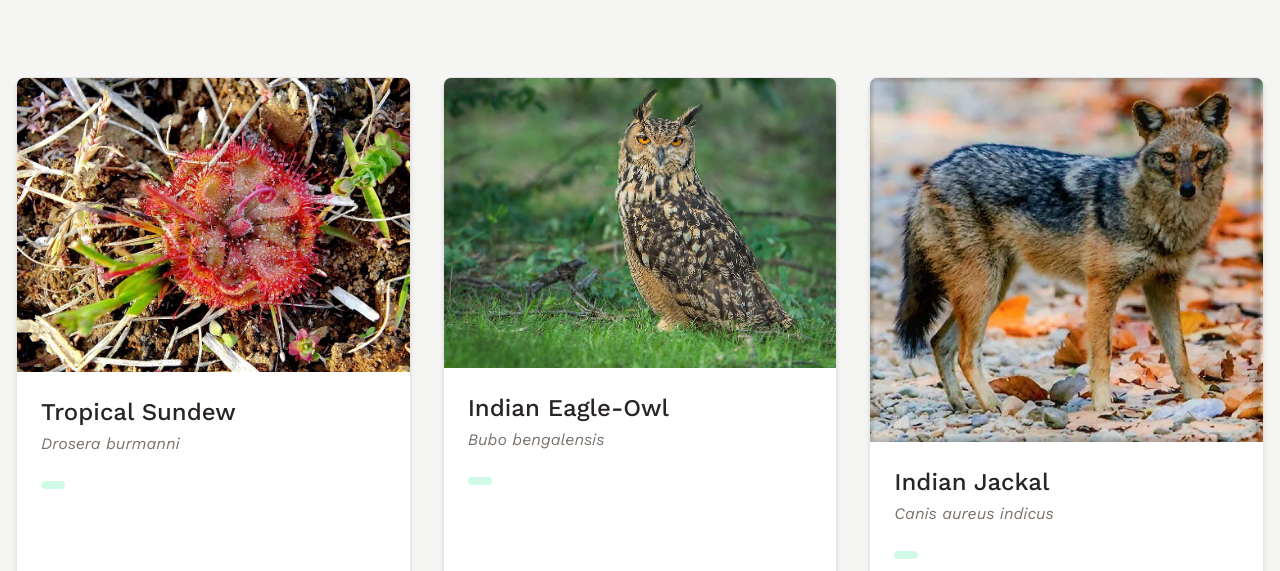
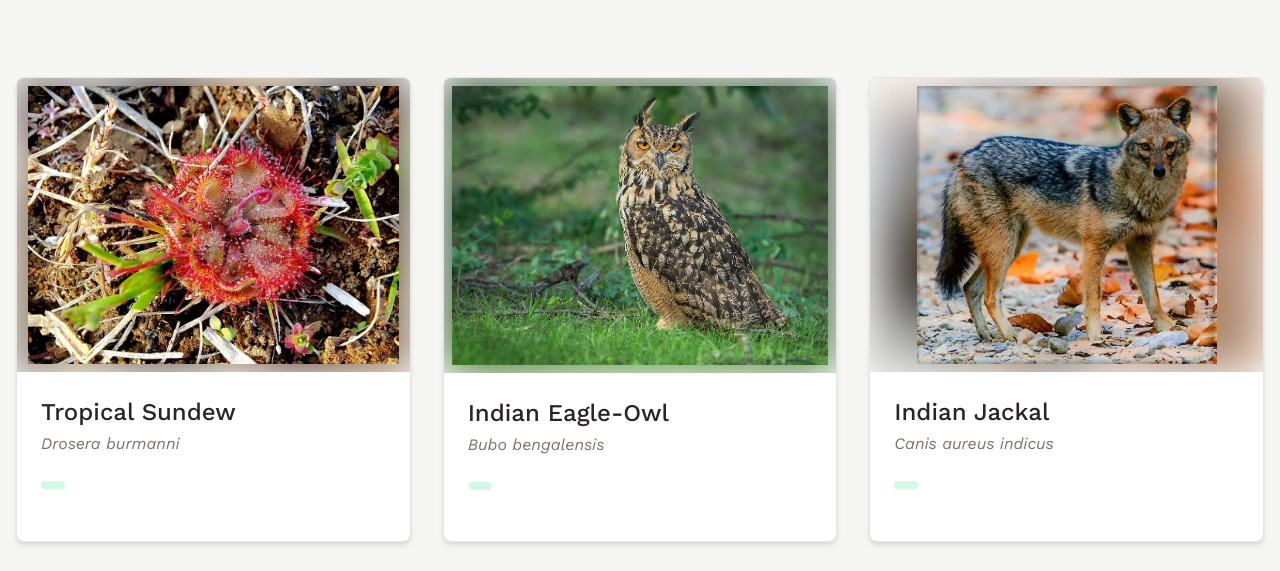
Before and after one commit to shreshthmohan/wildex, an Astro site: page / in a window 1280 px wide. Shown: the part 187-758 px from the top of the page. Built offline with nearby package versions, Linux system fonts and the light colour scheme; Astro itself is replaced by a stand-in of ours.

Commit message:
Add Prettier config and rename AnimalCard to SpeciesCard component

```diff
--- a/package.json
+++ b/package.json
@@ -13,6 +13,7 @@
   },
   "devDependencies": {
     "@tailwindcss/vite": "^4.1.3",
+    "prettier-plugin-astro": "^0.14.1",
     "tailwindcss": "^4.1.3"
   }
 }
--- a/src/components/AnimalCard.astro
+++ b/src/components/SpeciesCard.astro
@@ -1,5 +1,4 @@
 ---
-
 interface Props {
   commonName: string;
   scientificName: string;
@@ -34,13 +33,18 @@ const {
   activity,
   encounterGuidance,
   presenceSigns,
-  themeColor
+  themeColor,
 } = Astro.props;
 
 // Static class mappings for Tailwind
-type ColorKey = 'amber' | 'blue' | 'brown' | 'slate' | 'yellow' | 'emerald' | string;
-
-
+type ColorKey =
+  | "amber"
+  | "blue"
+  | "brown"
+  | "slate"
+  | "yellow"
+  | "emerald"
+  | string;
 
 const textColorClasses: Record<ColorKey, string> = {
   amber: "text-amber-800",
@@ -49,9 +53,8 @@ const textColorClasses: Record<ColorKey, string> = {
   slate: "text-slate-800",
   yellow: "text-yellow-800",
   emerald: "text-emerald-800",
-  default: "text-gray-800"
+  default: "text-gray-800",
 };
-
 
 // Map for hover classes
 const hoverClasses: Record<ColorKey, string> = {
@@ -61,19 +64,55 @@ const hoverClasses: Record<ColorKey, string> = {
   slate: "hover:text-slate-900",
   yellow: "hover:text-yellow-900",
   emerald: "hover:text-emerald-900",
-  default: "hover:text-gray-900"
+  default: "hover:text-gray-900",
 };
 
 // No need to define a variable here as we're using the direct reference in the template
 ---
 
-<div class="flex flex-col bg-white rounded-lg overflow-hidden shadow-md transition-all duration-300 hover:shadow-lg border border-stone-200">
-  <a href={`/a/${id}`} class="relative">
+<div
+  class="flex flex-col bg-white rounded-lg overflow-hidden shadow-md transition-all duration-300 hover:shadow-lg border border-stone-200"
+>
+  <!-- 0. <a href={`/a/${id}`} class="relative">
     <img
       loading="lazy"
       src={image}
       alt={imageAlt}
       class="w-full h-auto object-contain"
+    />
+  </a> -->
+  <!-- 1. <a href={`/a/${id}`} class="relative h-64 overflow-hidden flex items-center justify-center bg-stone-100">
+  <img
+    loading="lazy"
+    src={image}
+    alt={imageAlt}
+    class="max-w-full max-h-full object-contain"
+  />
+</a> -->
+  <!-- 2. looks good! -->
+  <!-- <a href={`/a/${id}`} class="relative block pt-[75%] overflow-hidden bg-white">
+  <div class="absolute inset-0 shadow-[inset_0_0_20px_rgba(0,0,0,0.1)]"></div>
+  <img
+    loading="lazy"
+    src={image}
+    alt={imageAlt}
+    class="absolute inset-0 w-full h-full object-contain p-2 z-10"
+  />
+</a> -->
+  <a href={`/a/${id}`} class="relative block pt-[75%] overflow-hidden">
+    <!-- Blurred background version of the same image -->
+    <div
+      class="absolute inset-0 bg-cover bg-center blur-xl"
+      style={`background-image: url(${image});`}
+    >
+    </div>
+
+    <!-- Actual image on top -->
+    <img
+      loading="lazy"
+      src={image}
+      alt={imageAlt}
+      class="absolute inset-0 w-full h-full object-contain p-2 z-10"
     />
   </a>
 
@@ -88,19 +127,14 @@ const hoverClasses: Record<ColorKey, string> = {
     <div class="mb-5">
       <span
         class="inline-block bg-emerald-100 text-emerald-800 text-sm px-3 py-1 rounded-full font-medium"
-      >{region}</span>
+        >{region}</span
+      >
     </div>
 
     <ul class="space-y-3 list-disc pl-5">
-      {activity && <li >
-        {activity.text}
-      </li>}
-      {encounterGuidance && <li >
-        {encounterGuidance.text}
-      </li>}
-      {presenceSigns && <li >
-        {presenceSigns.text}
-      </li>}
+      {activity && <li>{activity.text}</li>}
+      {encounterGuidance && <li>{encounterGuidance.text}</li>}
+      {presenceSigns && <li>{presenceSigns.text}</li>}
     </ul>
   </div>
 </div>
--- a/src/pages/index.astro
+++ b/src/pages/index.astro
@@ -1,31 +1,25 @@
 ---
-import Layout from '../layouts/Layout.astro';
-import { animals } from '../data/animals.js';
-import AnimalCard from '../components/AnimalCard.astro';
+import Layout from "../layouts/Layout.astro";
+import { animals } from "../data/animals.js";
+import SpeciesCard from "../components/SpeciesCard.astro";
 
 // Add these to Layout.astro head
 const headContent = {
-  title: 'Wildlife Encounter Cards',
+  title: "Wildlife Encounter Cards",
 };
 ---
 
 <Layout {...headContent}>
-    <header class="mx-auto py-8 md:py-16 lg:py-20 max-w-6xl px-4">
-      <h1 class="text-4xl font-semibold text-stone-800 mb-2">
-        Forest Beings
-      </h1>
-      <p class="text-stone-600 max-w-2xl text-xl font-light">
-        Living wisely alongside the beings who shape and inhabit these
-        landscapes
-      </p>
-    </header>
+  <header class="mx-auto py-8 md:py-16 lg:py-20 max-w-6xl px-4">
+    <h1 class="text-4xl font-semibold text-stone-800 mb-2">Forest Beings</h1>
+    <p class="text-stone-600 max-w-2xl text-xl font-light">
+      Living wisely alongside the beings who shape and inhabit these landscapes
+    </p>
+  </header>
 
-
-    <div class="grid grid-cols-1 md:grid-cols-2  xl:grid-cols-3 gap-8 max-w-7xl mx-auto px-4">
-      {animals.map((animal) => (
-        <AnimalCard
-          {...animal}
-        />
-      ))}
-    </div>
+  <div
+    class="grid grid-cols-1 md:grid-cols-2 xl:grid-cols-3 gap-8 max-w-7xl mx-auto px-4"
+  >
+    {animals.map((animal) => <SpeciesCard {...animal} />)}
+  </div>
 </Layout>
```
Also changed, not shown: pnpm-lock.yaml, 1 other file.
